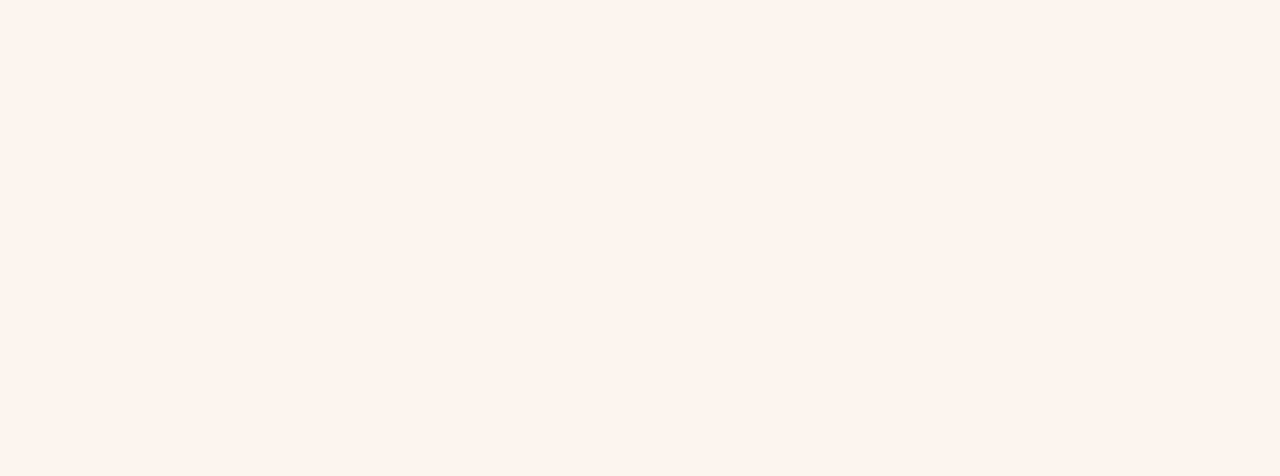
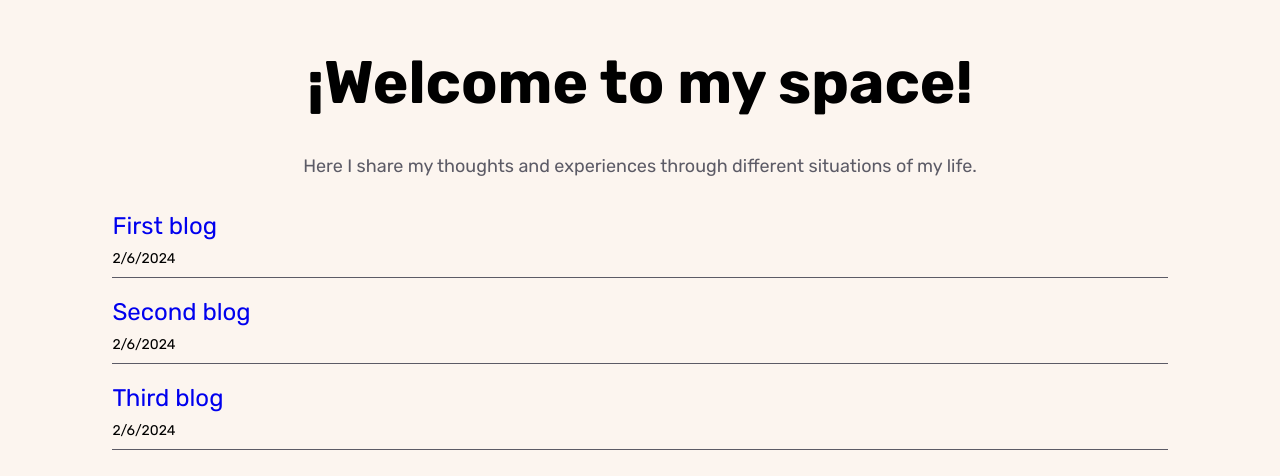
Before and after one commit to Jopt05/react-portfolio-jopt05, a React (Vite) app: page /blogs in a window 1280 px wide. Before the commit this address had no page. Shown: the top 476 px of the page. Built offline with nearby package versions, Linux system fonts and the light colour scheme.

Commit message:
Trabajando en blogs

```diff
--- a/package.json
+++ b/package.json
@@ -13,7 +13,8 @@
     "@emailjs/browser": "^4.1.0",
     "axios": "^1.6.7",
     "react": "^18.2.0",
-    "react-dom": "^18.2.0"
+    "react-dom": "^18.2.0",
+    "react-markdown": "^9.0.1"
   },
   "devDependencies": {
     "@types/node": "^20.11.13",
--- /dev/null
+++ b/src/components/blogs/BlogItem.module.css
@@ -0,0 +1,18 @@
+
+.blogItemContainer {
+    display: flex;
+    flex-direction: column;
+    margin: 10px 0px;
+    padding-bottom: 10px;
+    border-bottom: 1px solid #5c5b66;
+}
+
+.blogItemTitle {
+    font-size: 24px;
+    text-decoration: none;
+    margin-bottom: 10px;
+}
+
+.blogItemDate {
+    font-size: 14px;
+}
--- /dev/null
+++ b/src/components/blogs/BlogItem.tsx
@@ -0,0 +1,21 @@
+import React from 'react'
+import styles from './BlogItem.module.css'
+
+interface BlogItemProps {
+    name: string;
+    link: string;
+    createdAt: Date;
+}
+
+export const BlogItem = ({ name, link, createdAt }: BlogItemProps) => {
+  return (
+    <div className={ styles.blogItemContainer }>
+        <a href={ link } className={ styles.blogItemTitle }>
+            { name }
+        </a>
+        <p className={ styles.blogItemDate }>
+            { createdAt.toLocaleDateString() }
+        </p>
+    </div>
+  )
+}
--- a/src/components/shared/modalMessage/ModalMessage.module.css
+++ b/src/components/shared/modalMessage/ModalMessage.module.css
@@ -4,12 +4,16 @@
     position: relative;
     /* padding: 20px 25px; */
     height: 0;
-    width: 100%;
+    width: auto;
     background-color: lightblue;
     border-radius: 8px;
     margin: 25px 0px;
     justify-content: center;
     transition: all .2s ease-in-out;
+}
+
+.childrenContainer {
+    visibility: hidden;
 }
 
 .openedModal {
@@ -53,6 +57,10 @@
     right: -10px;
 }
 
+.openedModal > .childrenContainer {
+    visibility: visible;
+}
+
 .modalText {
     color: rgb(20, 19, 19);
     font-size: 14px;
--- a/src/components/shared/modalMessage/ModalMessage.tsx
+++ b/src/components/shared/modalMessage/ModalMessage.tsx
@@ -28,7 +28,11 @@ export const ModalMessage = ({ text, children }: ModalMessageProps) => {
         )
       }
       {
-        ( children != undefined ) && ( children )
+        ( children != undefined ) && (
+          <div className={styles.childrenContainer}>
+            { children }
+          </div>
+         )
       }
     </div>
   )
--- /dev/null
+++ b/src/pages/BlogsIndexPage/BlogsIndex.module.css
@@ -0,0 +1,38 @@
+
+.mainContainer {
+    display: flex;
+    flex-direction: column;
+    padding: 40px 10px;
+    /* background-color: rebeccapurple; */
+    justify-content: center;
+    align-items: center;
+}
+
+.blogsContainer {
+    display: flex;
+    flex-direction: column;
+    width: 100%;
+    margin-top: 20px;
+}
+
+.modalContainer {
+    width: 40%;
+}
+
+.modalItem {
+    display: flex;
+    justify-content: center;
+    /* padding: 20px; */
+    /* background-color: red; */
+}
+
+.modalLink {
+    font-size: 12px;
+    text-decoration: none;
+}
+
+@media only screen and (max-width: 600px) {
+    .mainContainer {
+        text-align: center;
+    }
+}
--- /dev/null
+++ b/src/pages/BlogsIndexPage/BlogsIndex.tsx
@@ -0,0 +1,67 @@
+import React, { useContext } from 'react'
+import styles from './BlogsIndex.module.css'
+import globalStyles from '../../Global.module.css'
+import { BlogItem } from '../../components/blogs/BlogItem'
+import { AuthContext } from '../../context/AuthContext'
+import { ModalMessage } from '../../components/shared/modalMessage/ModalMessage'
+import { Link } from 'react-router-dom'
+
+const blogExampleList = [
+  {
+    name: "First blog",
+    link: 'www.google.com',
+    createdAt: new Date()
+  },
+  {
+    name: "Second blog",
+    link: 'www.google.com',
+    createdAt: new Date()
+  },
+  {
+    name: "Third blog",
+    link: 'www.google.com',
+    createdAt: new Date()
+  },
+]
+
+export const BlogsIndex = () => {
+
+  const { authState } = useContext( AuthContext );
+
+  return (
+    <div className={ styles.mainContainer }>
+      <p className={ globalStyles.title }>
+        ¡Welcome to my space!
+      </p>
+      <p className={ globalStyles.description }>
+        Here I share my thoughts and experiences through different situations of my life.
+      </p>
+      {
+        ( authState.isLoggedIn ) && (
+          <div className={ styles.modalContainer }>
+            <ModalMessage
+              text='Hola'
+            >
+              <div className={ styles.modalItem }>
+                <Link className={ styles.modalLink } to='/blogs/create'>
+                  Crea un blog aqui
+                </Link>
+              </div>
+            </ModalMessage>
+          </div>
+        )
+      }
+      <div className={ styles.blogsContainer }>
+        {
+          blogExampleList.map( blog => (
+            <BlogItem
+              createdAt={ blog.createdAt }
+              link={ blog.link }
+              name={ blog.name }
+            />
+          ) )
+        }
+      </div>
+    </div>
+  )
+}
--- /dev/null
+++ b/src/pages/CreateBlogPage/CreateBlogPage.module.css
@@ -0,0 +1,76 @@
+
+.createBlogContainer {
+    display: flex;
+    position: relative;
+    flex-direction: column;
+    align-items: center;
+    padding: 60px 0px;
+    /* background-color: red; */
+}
+
+.blogContainer {
+    display: flex;
+    width: 100%;
+    flex-direction: column;
+    align-items: center;
+    padding: 10px 0px;
+    /* background-color: red; */
+}
+
+.blogContainer h1 {
+    font-size: 40px;
+    margin: 20px 0px;
+}
+
+.blogContainer p {
+    margin: 25px 0px;
+    font-size: 20px;
+    text-align: center;
+}
+
+.blogContainer img {
+    max-height: 300px;
+}
+
+.editorContainer {
+    display: flex;
+    position: fixed;
+    width: 40%;
+    margin-left: 40%;
+    border-radius: 12px;
+    transform: translateX(-45%);
+    padding: 20px 25px;
+    background-color: var(--BgContainer);
+    /* background-color: blue; */
+    bottom: 20px;
+    box-shadow: 2px 2px 5px 0px rgba(0,0,0,0.28);
+}
+
+.editorText {
+    width: 100%;
+    resize: none;
+    height: 100px;
+    border-radius: 12px;
+    border: 2px solid red;
+    padding: 10px 15px;
+}
+
+@media only screen and (max-width: 600px) {
+    .editorContainer {
+        width: 50%;
+    }
+
+    .blogContainer h1,
+    .blogContainer h2,
+    .blogContainer h3 {
+        font-size: 34px;
+    }
+
+    .blogContainer p {
+        font-size: 18px;
+    }
+
+    .blogContainer img {
+        max-height: 200px;
+    }
+}
--- /dev/null
+++ b/src/pages/CreateBlogPage/CreateBlogPage.tsx
@@ -0,0 +1,32 @@
+import React, { useState } from 'react'
+import styles from './CreateBlogPage.module.css'
+import globalStyles from '../../Global.module.css'
+import { ModalMessage } from '../../components/shared/modalMessage/ModalMessage'
+import Markdown from 'react-markdown'
+
+export const CreateBlogPage = () => {
+
+  const [markdown, setMarkdown] = useState('# Titulo!');
+
+  return (
+    <>
+      <div className={ styles.createBlogContainer }>
+        <ModalMessage
+          text='Estás creando un blog'
+        />
+        <div className={ styles.blogContainer }>
+          <Markdown>
+            { markdown }
+          </Markdown>
+        </div>
+      </div>
+      <div className={ styles.editorContainer }>
+        <textarea
+          className={ styles.editorText }
+          onChange={(e) => setMarkdown( e.target.value )}
+          value={markdown}
+        />
+      </div>
+    </>
+  )
+}
--- a/src/routers/AppRouter.tsx
+++ b/src/routers/AppRouter.tsx
@@ -2,6 +2,9 @@ import { BrowserRouter, Routes, Route } from "react-router-dom";
 import { HomePage } from "../pages/HomePage";
 import { LoginPage } from "../pages/LoginPage/LoginPage";
 import { AuthProvider } from "../context/AuthContext";
+import { BlogsIndex } from "../pages/BlogsIndexPage/BlogsIndex";
+import { PrivateRoute } from "./PrivateRoute";
+import { CreateBlogPage } from "../pages/CreateBlogPage/CreateBlogPage";
 
 const AppRouter = () => {
   return (
@@ -10,6 +13,9 @@ const AppRouter = () => {
         <Routes>
               <Route path="/" element={ <HomePage /> } />
               <Route path="/login" element={ <LoginPage /> } />
+              <Route path="/blogs" element={ <BlogsIndex /> } />
+              <Route path="/blogs/create" element={ <PrivateRoute><CreateBlogPage /></PrivateRoute> } />
+              {/* <Route path="/blogs/create" element={ <CreateBlogPage /> } /> */}
           </Routes>
       </AppState>
     </BrowserRouter>
--- /dev/null
+++ b/src/routers/PrivateRoute.tsx
@@ -0,0 +1,10 @@
+import { useContext } from 'react';
+import { Navigate, useLocation } from 'react-router-dom';
+import { AuthContext } from '../context/AuthContext';
+
+export const PrivateRoute = ({ children }: any) => {
+
+  const { authState: { isLoggedIn } } = useContext(AuthContext);
+
+  return isLoggedIn ? children : <Navigate to="/" />;
+};
```
Also changed, not shown: 1 other file (tests, documents, lock files or other folders).
